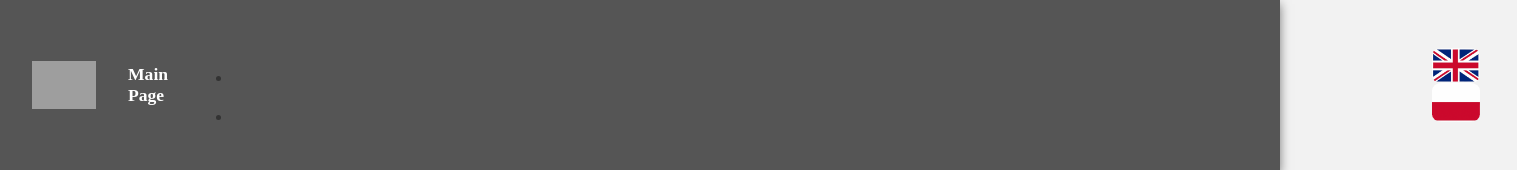
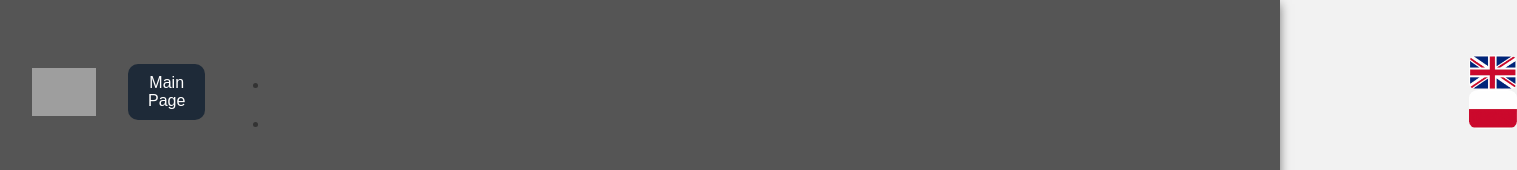
Before and after one commit to AnnaSekscinska/Microwave-Calc-Line, a website built with webpack: page index.html in a window 1280 px wide. Shown: the top 170 px of the page, 1517 px wide, since content can reach past the window. Built offline with nearby package versions, Linux system fonts and the light colour scheme; grey boxes are pictures that could not be loaded.

Commit message:
Add currentButton and making as functional

```diff
--- a/index.html
+++ b/index.html
@@ -18,7 +18,7 @@
     <figure class="logo-container">
       <img class="logo" src="img/logoProj.png" alt="Logo"/>
       <figcaption class="logo-figcaption">   <ul class="menu" id="menu">
-        <li><a class="current" href="index.html">Main Page</a></li>
+        <li><button id="currentButton" class="current">Main Page</button></li>
       </ul></figcaption>
     </figure>
 
--- a/js/app.js
+++ b/js/app.js
@@ -30,9 +30,15 @@ function switchContent() {
         createMainPage();
     }
 
-    const returnButton = document.getElementById("returnButton");
-    if (returnButton) {
-        returnButton.addEventListener("click", () => {
+    const currentBtn = document.getElementById("currentButton");
+    const returnBtn = document.getElementById("returnButton");
+    if (returnBtn) {
+        returnBtn.addEventListener("click", () => {
+            window.location.hash = "";
+        });
+    }
+    if (currentBtn) {
+        currentBtn.addEventListener("click", () => {
             window.location.hash = "";
         });
     }
```
